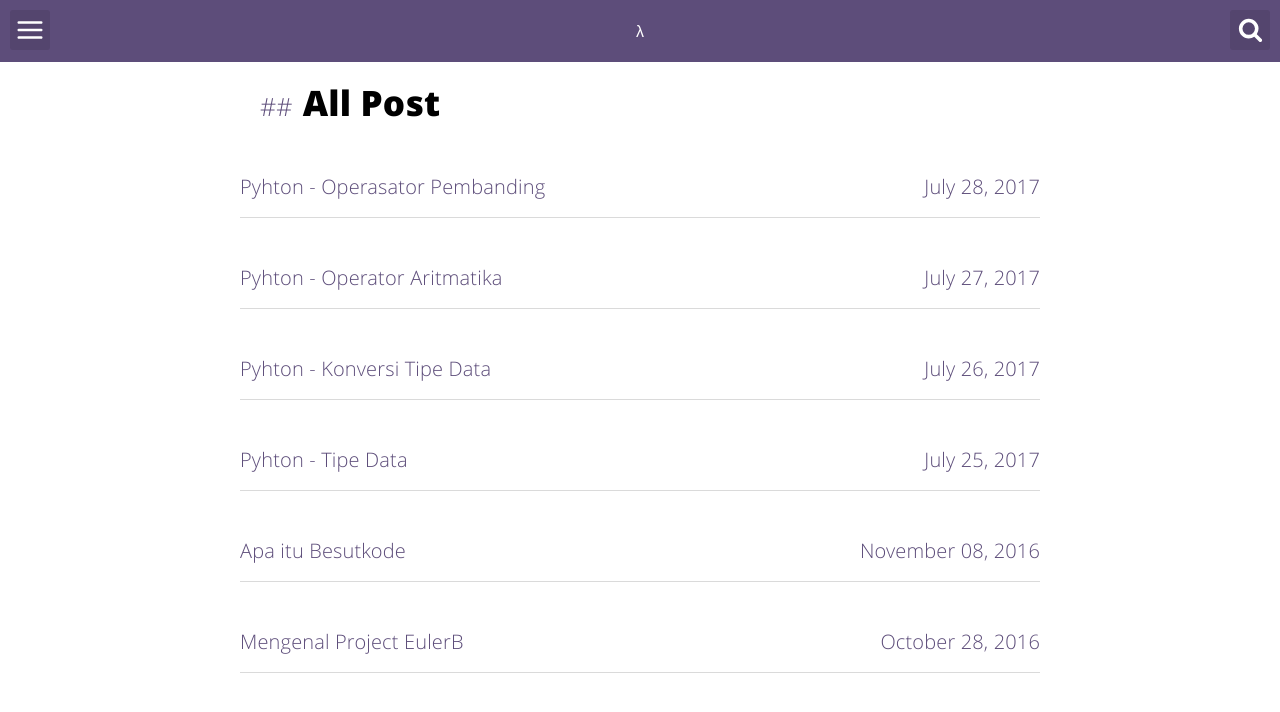
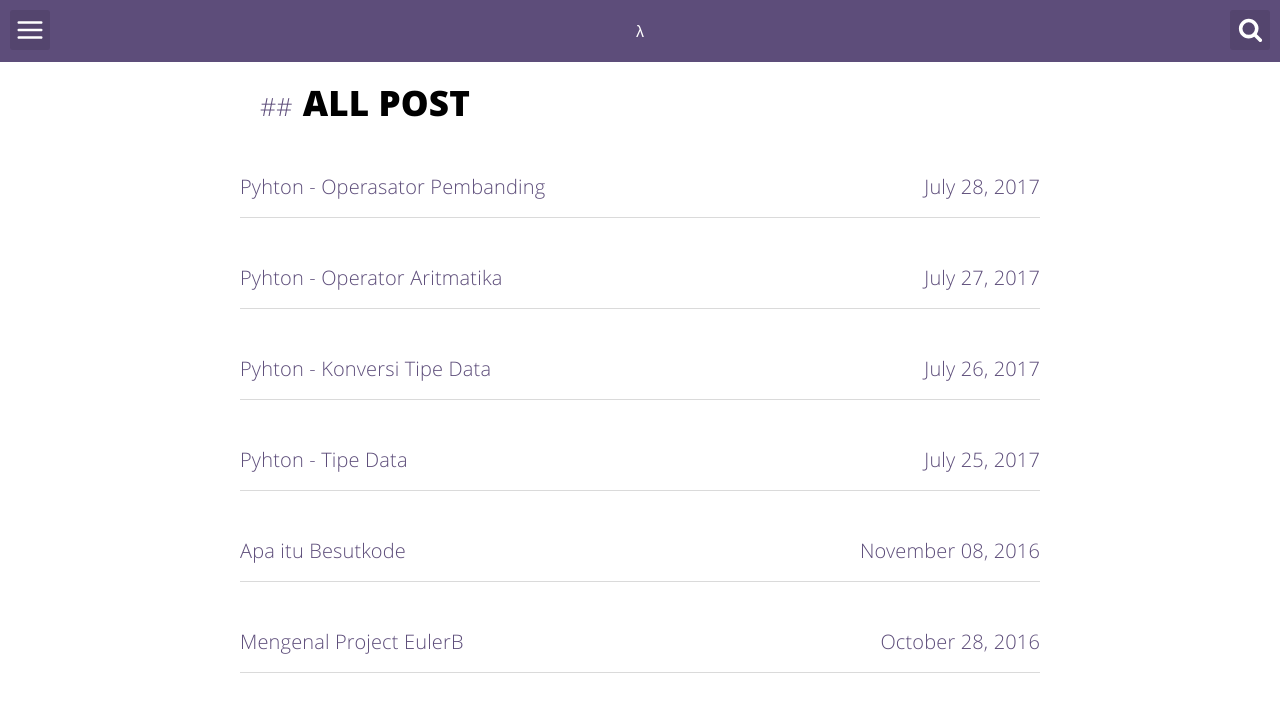
Before and after one commit to arkrwn/arkwrn.github.io, a Jekyll site: the page built from posts.html, in a window 1280 px wide. Shown: the top 712 px of the page. Built offline with Jekyll 4.4.1, drawn with Linux system fonts in a browser that asks for light colours.

```diff
--- a/posts.html
+++ b/posts.html
@@ -6,7 +6,7 @@ image: '/assets/img/series.png'
 description: "See all post..."
 ---
 
-<h2>All Post</h2>
+<h2>ALL POST</h2>
 {% for post in site.posts %}
   <ul class="post-list">
       <li>
```
